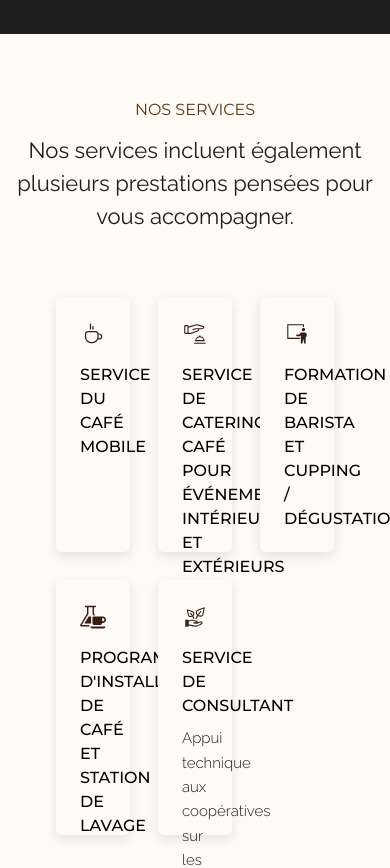
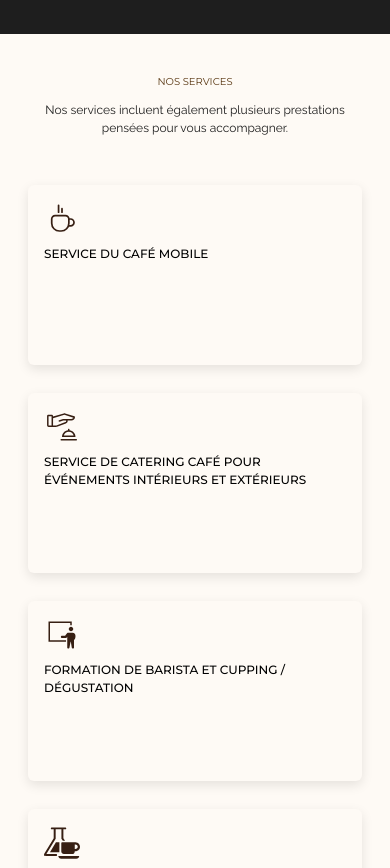
Before and after one commit to mariegrace31/yetuqahwah, a Next.js app: page / in a window 390 px wide. Shown: the part 4820-5688 px from the top of the page. Built offline with nearby package versions, Linux system fonts and the light colour scheme.

Commit message:
Feature/add mob services

```diff
--- a/app/sections/Service.jsx
+++ b/app/sections/Service.jsx
@@ -8,52 +8,52 @@ import Image from 'next/image';
 
 function Service() {
   return (
-    <section className="bg-yq_white1 py-16">
+    <section className="bg-yq_white1 py-10 lg:py-16">
       <div className="flex flex-col gap-3 items-center">
-        <h1 className="text-yq_choc uppercase font-montserrat text-[16px]">
+        <h1 className="text-yq_choc uppercase font-montserrat text-[10px] md:text-[13px] lg:text-[16px]">
           nos services
         </h1>
-        <p className="text-[22px] text-yq_black text-center">
+        <p className="text-[12px] w-[80%] lg:w-full md:text-[15px] lg:text-[22px] text-yq_black text-center">
           Nos services incluent également plusieurs prestations pensées pour vous accompagner.
         </p>
       </div>
 
-      <div className="grid grid-cols-3 py-16 gap-7 px-14">
+      <div className="grid grid-cols-1 md:grid-cols-2 lg:grid-cols-3 py-12 lg:py-16 gap-7 px-7 md:px-8 lg:px-14">
 
-        <div className="bg-yq_white1 p-6 flex flex-col h-[255px] rounded-md shadow-[0_4px_12px_rgba(0,0,0,0.1)] transition-transform duration-300 hover:-translate-y-1">
-          <Image src={mobile} alt="mobile" width={50} height={50} className="mb-4" />
-          <h2 className="uppercase font-montserrat text-[16px] font-medium text-left mb-2">
+        <div className="bg-yq_white1 p-4 lg:p-6 flex flex-col h-[180px] md:h-[190px] lg:h-[255px] rounded-md shadow-[0_4px_12px_rgba(0,0,0,0.1)] transition-transform duration-300 hover:-translate-y-1">
+          <Image src={mobile} alt="mobile" width={50} height={50} className="mb-2 lg:mb-4 w-9 lg:w-14" />
+          <h2 className="uppercase font-montserrat text-[12px] md:text-[14px] lg:text-[16px] font-medium text-left mb-2">
             service du café mobile
           </h2>
         </div>
 
-        <div className="bg-yq_white1 p-6 flex flex-col h-[255px] rounded-md shadow-[0_4px_12px_rgba(0,0,0,0.1)] transition-transform duration-300 hover:-translate-y-1">
-          <Image src={catering} alt="catering" width={50} height={50} className="mb-4" />
-          <h2 className="uppercase font-montserrat text-[16px] font-medium text-left mb-2">
+        <div className="bg-yq_white1 p-4 lg:p-6 flex flex-col h-[180px] md:h-[190px] lg:h-[255px] rounded-md shadow-[0_4px_12px_rgba(0,0,0,0.1)] transition-transform duration-300 hover:-translate-y-1">
+          <Image src={catering} alt="catering" width={50} height={50} className="mb-2 lg:mb-4 w-9 lg:w-14" />
+          <h2 className="uppercase font-montserrat text-[12px] md:text-[14px] lg:text-[16px] font-medium text-left mb-2">
             service de catering café pour événements intérieurs et extérieurs
           </h2>
         </div>
 
-        <div className="bg-yq_white1 p-6 flex flex-col h-[255px] rounded-md shadow-[0_4px_12px_rgba(0,0,0,0.1)] transition-transform duration-300 hover:-translate-y-1">
-          <Image src={formation} alt="formation" width={50} height={50} className="mb-4" />
-          <h2 className="uppercase font-montserrat text-[16px] font-medium text-left mb-2">
+        <div className="bg-yq_white1 p-4 lg:p-6 flex flex-col h-[180px] md:h-[190px] lg:h-[255px] rounded-md shadow-[0_4px_12px_rgba(0,0,0,0.1)] transition-transform duration-300 hover:-translate-y-1">
+          <Image src={formation} alt="formation" width={50} height={50} className="mb-2 lg:mb-4 w-9 lg:w-14" />
+          <h2 className="uppercase font-montserrat text-[12px] md:text-[14px] lg:text-[16px] font-medium text-left mb-2">
             formation de barista et cupping / dégustation
           </h2>
         </div>
 
-        <div className="bg-yq_white1 p-6 flex flex-col h-[255px] rounded-md shadow-[0_4px_12px_rgba(0,0,0,0.1)] transition-transform duration-300 hover:-translate-y-1">
-          <Image src={programme} alt="programme" width={50} height={50} className="mb-4" />
-          <h2 className="uppercase font-montserrat text-[16px] font-medium text-left mb-2">
+        <div className="bg-yq_white1 p-4 lg:p-6 flex flex-col h-[180px] md:h-[190px] lg:h-[255px] rounded-md shadow-[0_4px_12px_rgba(0,0,0,0.1)] transition-transform duration-300 hover:-translate-y-1">
+          <Image src={programme} alt="programme" width={50} height={50} className="mb-2 lg:mb-4 w-9 lg:w-14" />
+          <h2 className="uppercase font-montserrat text-[12px] md:text-[14px] lg:text-[16px] font-medium text-left mb-2">
             programme d&apos;installation de café et station de lavage
           </h2>
         </div>
 
-        <div className="bg-yq_white1 p-6 flex flex-col h-[255px] rounded-md shadow-[0_4px_12px_rgba(0,0,0,0.1)] transition-transform duration-300 hover:-translate-y-1">
-          <Image src={service} alt="service" width={50} height={50} className="mb-4" />
-          <h2 className="uppercase font-montserrat text-[16px] font-medium text-left mb-2">
+        <div className="bg-yq_white1 p-4 lg:p-6 flex flex-col h-[180px] md:h-[190px] lg:h-[255px] rounded-md shadow-[0_4px_12px_rgba(0,0,0,0.1)] transition-transform duration-300 hover:-translate-y-1">
+          <Image src={service} alt="service" width={50} height={50} className="mb-2 lg:mb-4 w-9 lg:w-14" />
+          <h2 className="uppercase font-montserrat text-[12px] md:text-[14px] lg:text-[16px] font-medium text-left mb-2">
             service de consultant
           </h2>
-          <p className="text-[15px] text-yq_black font-light text-left flex-1 leading-relaxed">
+          <p className="text-[10px] md:text-[12px]lg:text-[15px] text-yq_black font-light text-left flex-1 leading-relaxed">
             Appui technique aux coopératives sur les bonnes pratiques agricoles,
             analyse de café de spécialité, présentation et dégustation de cafés
             congolais aux événements mondiaux du café tels que AFCA, World of Coffee.
```
